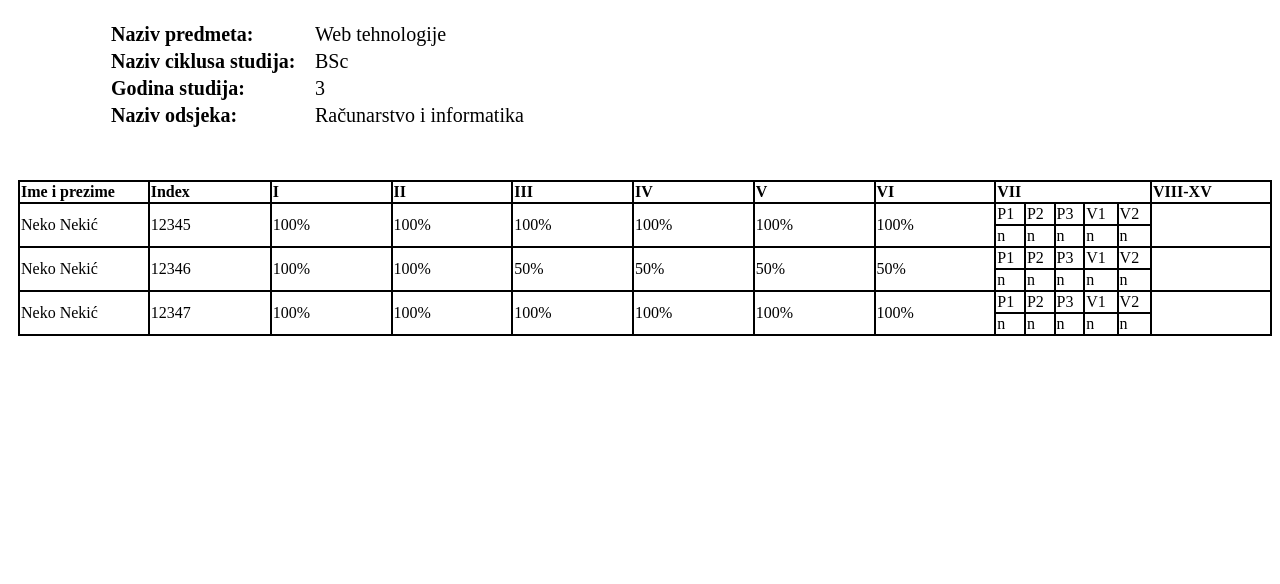
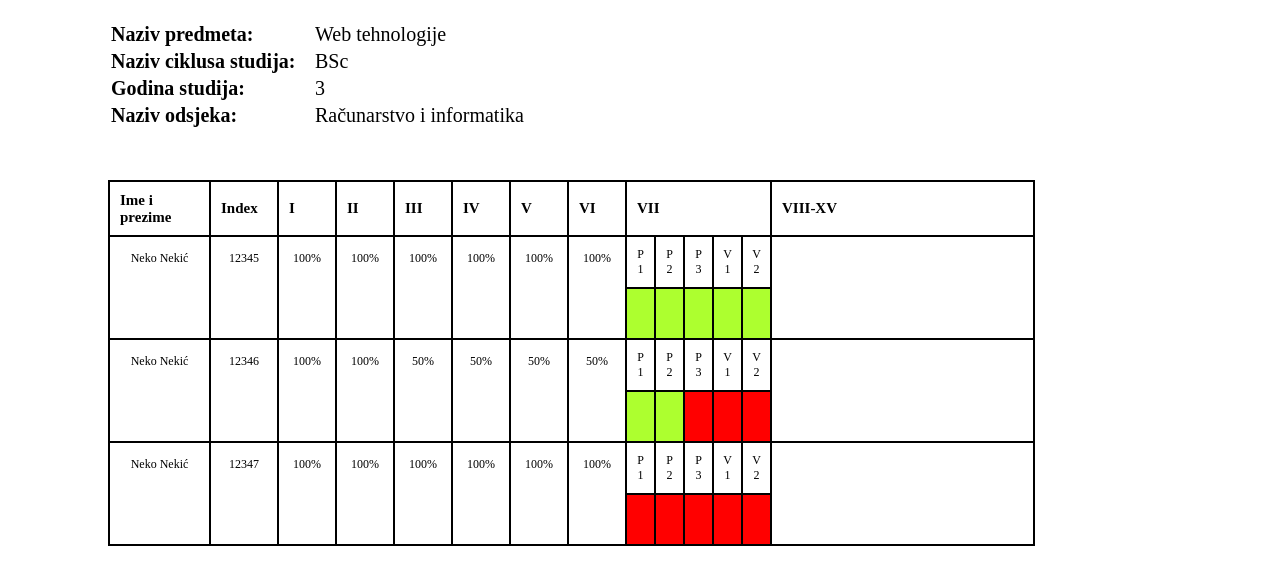
Before and after one commit to anezovic1/attendance-tracker, a plain HTML site: page html/prisustvo.html in a window 1280 px wide. Drawn offline with Linux system fonts and the light colour scheme.

Commit message:
Tabela je završena.

```diff
--- a/css/prisustvo.css
+++ b/css/prisustvo.css
@@ -1,4 +1,4 @@
-#osnovneInfo td, th {
+#osnovneInfo td, #osnovneInfo th {
     column-width: 200px;
     text-align: left;
 }
@@ -10,14 +10,62 @@
     margin-bottom: 20px;
 }
 
-#glavnaTabela {
+#mainTable {
     margin-top: 50px;
-    margin-left: 10px;
+    margin-left: 100px;
     border: 2px solid black;
     border-collapse: collapse;
+    font-size: 12px;
+    text-align:center;
 }
 
-#glavnaTabela tr, #glavnaTabela td, #glavnaTabela th {
+#mainTable tr, #mainTable td, #mainTable th {
     border: 2px solid black;
+}
 
+#mainTable td, #mainTable th {
+    height: 40px;
 }
+
+.firstRow {
+    font-size: 15px;
+    text-align:left;
+    height: 55px;
+}
+
+.firstColumn, .secondColumn, .lastColumn, .mainColumn {
+    padding-left: 10px;
+}
+.firstColumn {
+    font-size: 15px;
+    column-width: 20px;
+}
+
+.secondColumn {
+    column-width: 55px;
+}
+
+.lastColumn {
+    column-width: 250px;
+}
+
+.week {
+    column-width: 45px;
+    padding-left: 10px;
+}
+
+.insideColumn {
+    column-width: 25px;
+}
+
+.upper {
+    padding-bottom: 60px;
+}
+
+.green {
+    background-color: greenyellow;
+}
+
+.red {
+    background-color: red
+}
--- a/html/prisustvo.html
+++ b/html/prisustvo.html
@@ -23,95 +23,95 @@
                 <tr>
                     <th>Naziv odsjeka: </td>
                     <td>Računarstvo i informatika</td>
-                  </tr>
-              </table>
+                </tr>
+            </table>
         </div>
 
         <div>
-            <table id="glavnaTabela">
-                <tr>
-                    <th>Ime i prezime</th>
-                    <th>Index</th>
-                    <th>I</th>
-                    <th>II</th>
-                    <th>III</th>
-                    <th>IV</th>
-                    <th>V</th>
-                    <th>VI</th>
-                    <th colspan="5">VII</th>
-                    <th colspan="8">VIII-XV</th>
+            <table id="mainTable">
+                <tr class="firstRow">
+                    <th class="firstColumn">Ime i prezime</th>
+                    <th class="secondColumn">Index</th>
+                    <th class="week">I</th>
+                    <th class="week">II</th>
+                    <th class="week">III</th>
+                    <th class="week">IV</th>
+                    <th class="week">V</th>
+                    <th class="week">VI</th>
+                    <th class="mainColumn" colspan="5">VII</th>
+                    <th class="lastColumn"colspan="8">VIII-XV</th>
 
                 </tr>
                 <tr>
-                    <td rowspan="2">Neko Nekić</td>
-                    <td rowspan="2">12345</td>
-                    <td rowspan="2">100%</th>
-                    <td rowspan="2">100%</th>
-                    <td rowspan="2">100%</th>
-                    <td rowspan="2">100%</th>
-                    <td rowspan="2">100%</th>
-                    <td rowspan="2">100%</th>
-                    <td>P1</th>
-                    <td>P2</th>
-                    <td>P3</th>
-                    <td>V1</th>
-                    <td>V2</th>
+                    <td class="upper" rowspan="2">Neko Nekić</td>
+                    <td class="upper" rowspan="2">12345</td>
+                    <td class="upper" rowspan="2">100%</th>
+                    <td class="upper" rowspan="2">100%</th>
+                    <td class="upper" rowspan="2">100%</th>
+                    <td class="upper" rowspan="2">100%</th>
+                    <td class="upper" rowspan="2">100%</th>
+                    <td class="upper" rowspan="2">100%</th>
+                    <td class="insideColumn">P<br>1</th>
+                    <td class="insideColumn">P<br>2</th>
+                    <td class="insideColumn">P<br>3</th>
+                    <td class="insideColumn">V<br>1</th>
+                    <td class="insideColumn">V<br>2</th>
                     <th colspan="8"  rowspan="2"></th>
                 </tr>
                 <tr>
-                    <td>n</th>
-                    <td>n</th>
-                    <td>n</th>
-                    <td>n</th>
-                    <td>n</th>
+                    <td class="green"><br><br></th>
+                    <td class="green"><br><br></th>
+                    <td class="green"><br><br></th>
+                    <td class="green"><br><br></th>
+                    <td class="green"><br><br></th>
                 </tr>
                 <tr>
-                    <td rowspan="2">Neko Nekić</td>
-                    <td rowspan="2">12346</td>
-                    <td rowspan="2">100%</th>
-                    <td rowspan="2">100%</th>
-                    <td rowspan="2">50%</th>
-                    <td rowspan="2">50%</th>
-                    <td rowspan="2">50%</th>
-                    <td rowspan="2">50%</th>
-                    <td>P1</th>
-                    <td>P2</th>
-                    <td>P3</th>
-                    <td>V1</th>
-                    <td>V2</th>
+                    <td class="upper" rowspan="2">Neko Nekić</td>
+                    <td class="upper" rowspan="2">12346</td>
+                    <td class="upper" rowspan="2">100%</th>
+                    <td class="upper" rowspan="2">100%</th>
+                    <td class="upper" rowspan="2">50%</th>
+                    <td class="upper" rowspan="2">50%</th>
+                    <td class="upper" rowspan="2">50%</th>
+                    <td class="upper" rowspan="2">50%</th>
+                    <td>P<br>1</th>
+                    <td>P<br>2</th>
+                    <td>P<br>3</th>
+                    <td>V<br>1</th>
+                    <td>V<br>2</th>
                     <th colspan="8"  rowspan="2"></th>
                 </tr>
                 <tr>
-                    <td>n</th>
-                    <td>n</th>
-                    <td>n</th>
-                    <td>n</th>
-                    <td>n</th>
+                    <td class="green"><br><br></th>
+                    <td class="green"><br><br></th>
+                    <td class="red"><br><br></th>
+                    <td class="red"><br><br></th>
+                    <td class="red"><br><br></th>
                 </tr>
                 <tr>
-                    <td rowspan="2">Neko Nekić</td>
-                    <td rowspan="2">12347</td>
-                    <td rowspan="2">100%</th>
-                    <td rowspan="2">100%</th>
-                    <td rowspan="2">100%</th>
-                    <td rowspan="2">100%</th>
-                    <td rowspan="2">100%</th>
-                    <td rowspan="2">100%</th>
-                    <td>P1</th>
-                    <td>P2</th>
-                    <td>P3</th>
-                    <td>V1</th>
-                    <td>V2</th>
+                    <td class="upper" rowspan="2">Neko Nekić</td>
+                    <td class="upper" rowspan="2">12347</td>
+                    <td class="upper" rowspan="2">100%</th>
+                    <td class="upper" rowspan="2">100%</th>
+                    <td class="upper" rowspan="2">100%</th>
+                    <td class="upper" rowspan="2">100%</th>
+                    <td class="upper" rowspan="2">100%</th>
+                    <td class="upper" rowspan="2">100%</th>
+                    <td>P<br>1</th>
+                    <td>P<br>2</th>
+                    <td>P<br>3</th>
+                    <td>V<br>1</th>
+                    <td>V<br>2</th>
                     <th colspan="8"  rowspan="2"></th>
-                  </tr>
-                  <tr>
-                    <td>n</th>
-                    <td>n</th>
-                    <td>n</th>
-                    <td>n</th>
-                    <td>n</th>
                 </tr>
-              </table>
+                <tr>
+                    <td class="red"><br><br></th>
+                    <td class="red"><br><br></th>
+                    <td class="red"><br><br></th>
+                    <td class="red"><br><br></th>
+                    <td class="red"><br><br></th>
+                </tr>
+            </table>
         </div>
     </body>
 </html>
```
